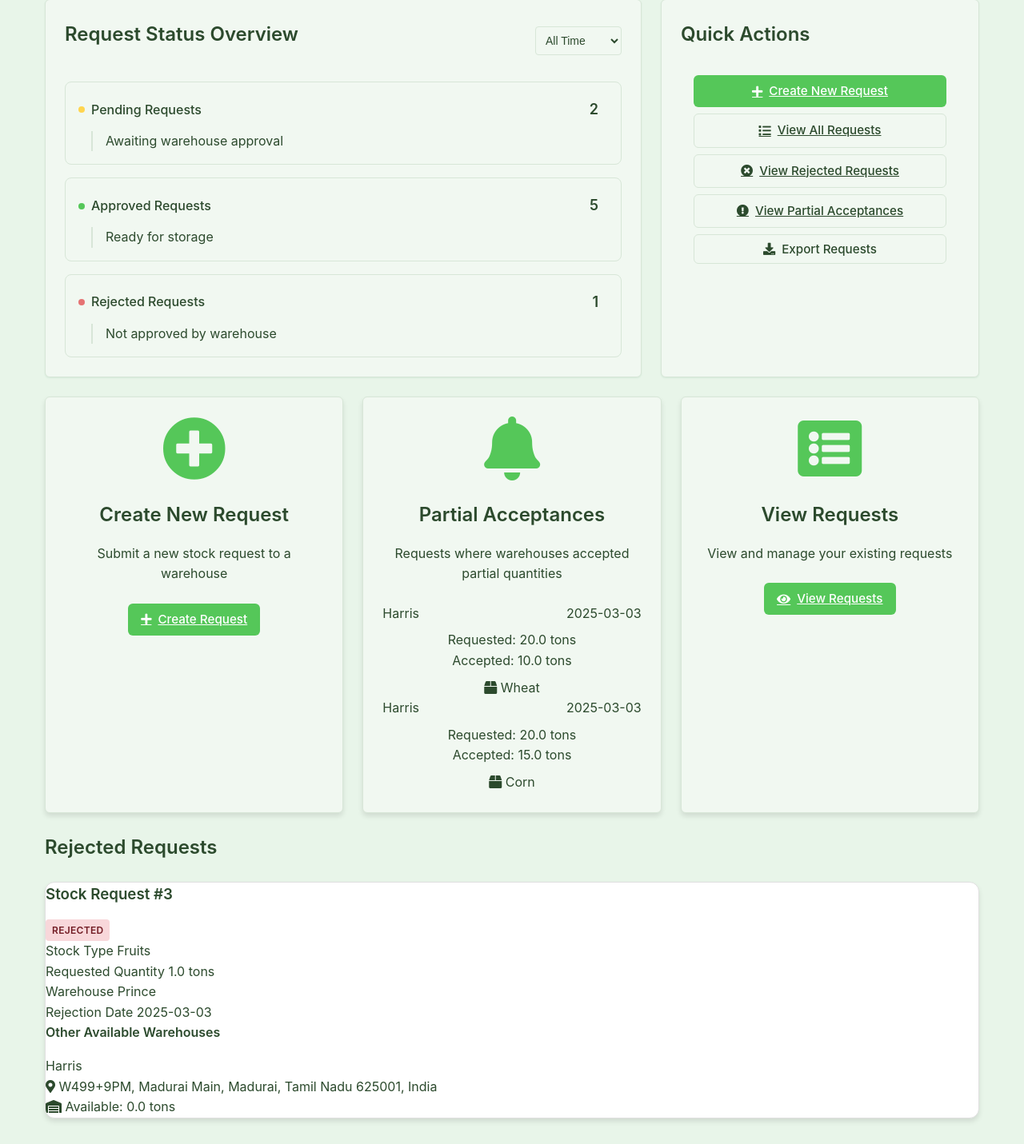
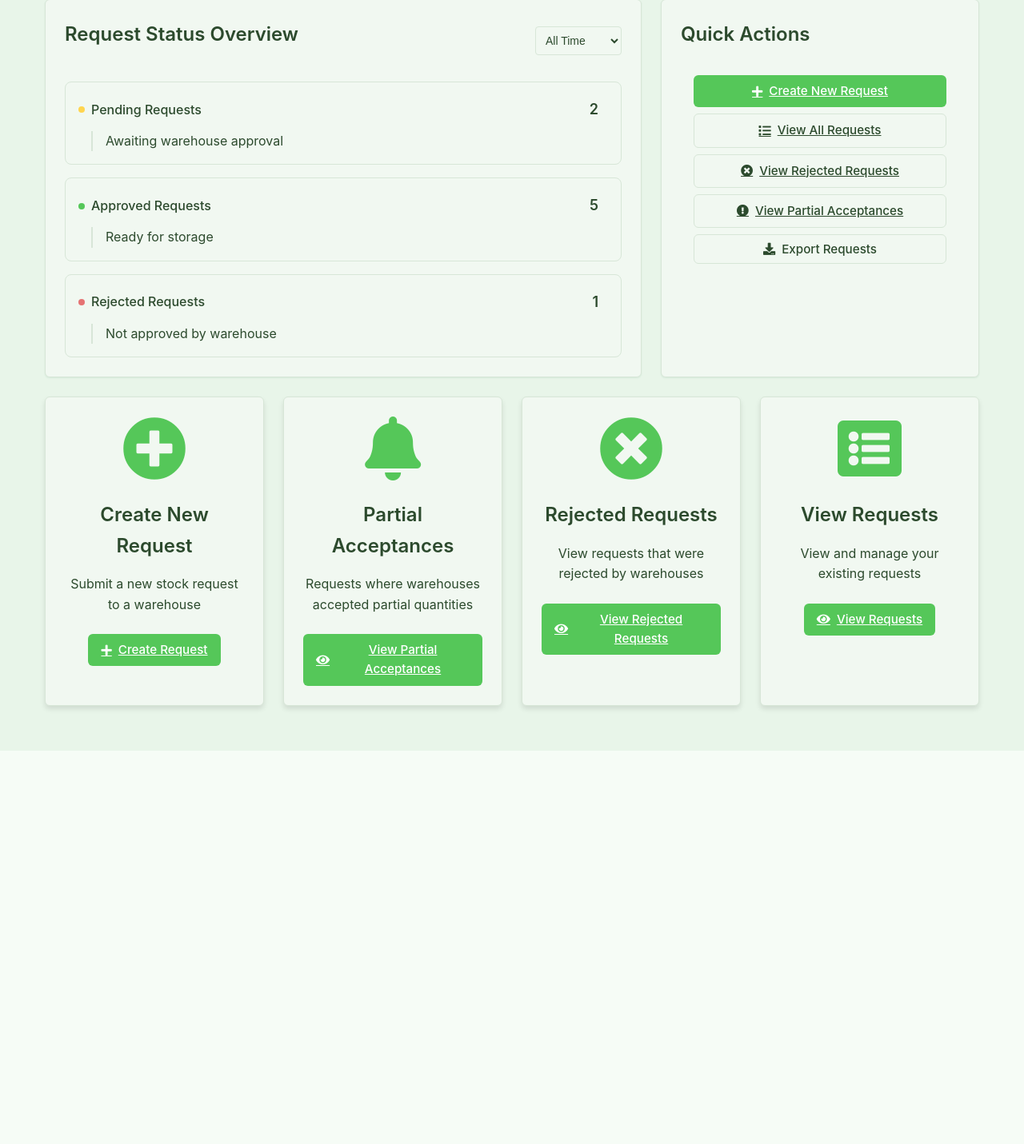
Before and after one commit to Nathan2933/aratro, a Flask app: page /farmer/ in a window 1280 px wide. Shown: the part 515-1946 px from the top of the page at 80% size. After the commit the page ends 1454 px from the top, so only its background shows below. Run offline with Flask 3, Linux system fonts and the light colour scheme; a user stored in the database is signed in.

Commit message:
fixed farmer dashboard

```diff
--- a/templates/farmer_dashboard.html
+++ b/templates/farmer_dashboard.html
@@ -137,6 +137,45 @@
 /* Rejected Requests Section */
 .rejected-requests {
     margin-top: 2rem;
+    background: white;
+    border-radius: 16px;
+    padding: 2rem;
+    box-shadow: 0 4px 20px rgba(0, 0, 0, 0.1);
+}
+
+.rejected-requests-header {
+    display: flex;
+    justify-content: space-between;
+    align-items: center;
+    margin-bottom: 1.5rem;
+}
+
+.rejected-requests-header h2 {
+    color: #2d6b45;
+    font-size: 1.5rem;
+    margin: 0;
+}
+
+.view-all-btn {
+    display: inline-flex;
+    align-items: center;
+    gap: 0.5rem;
+    padding: 0.75rem 1.5rem;
+    background: #55c759;
+    color: white;
+    border-radius: 8px;
+    text-decoration: none;
+    font-weight: 500;
+    transition: all 0.3s ease;
+}
+
+.view-all-btn:hover {
+    background: #3da042;
+    transform: translateY(-2px);
+}
+
+.view-all-btn i {
+    font-size: 1rem;
 }
 
 .rejected-request-card {
@@ -435,46 +474,26 @@
                 <i class="fas fa-bell fa-5x mb-4" style="color: var(--primary-color);"></i>
                 <h2 class="text-xl mb-3">Partial Acceptances</h2>
                 <p class="mb-4">Requests where warehouses accepted partial quantities</p>
-                <div class="partial-requests-list">
-                    {% set partial_requests = [] %}
-                    {% for request in requests %}
-                        {% if request.status == 'approved' and request.stock.quantity < request.stock.requested_quantity %}
-                            {% set _ = partial_requests.append(request) %}
-                        {% endif %}
-                    {% endfor %}
-
-                    {% if partial_requests %}
-                        {% for request in partial_requests %}
-                        <div class="partial-request-item">
-                            <div class="flex justify-between items-center mb-2">
-                                <span class="warehouse-name">{{ request.warehouse.name }}</span>
-                                <span class="date">{{ request.updated_at.strftime('%Y-%m-%d') }}</span>
-                            </div>
-                            <div class="quantities">
-                                <div class="quantity-item">
-                                    <span class="label">Requested:</span>
-                                    <span class="value">{{ request.stock.requested_quantity }} tons</span>
-                                </div>
-                                <div class="quantity-item">
-                                    <span class="label">Accepted:</span>
-                                    <span class="value">{{ request.stock.quantity }} tons</span>
-                                </div>
-                            </div>
-                            <div class="stock-type mt-2">
-                                <i class="fas fa-box"></i> {{ request.stock.type }}
-                            </div>
-                        </div>
-                        {% endfor %}
-                    {% else %}
-                        <div class="text-center text-muted py-4">
-                            <p>No partial acceptances</p>
-                        </div>
-                    {% endif %}
-                </div>
+                <a href="{{ url_for('farmer_dashboard.partial_acceptances') }}" class="btn btn-primary w-full">
+                    <i class="fas fa-eye"></i>
+                    View Partial Acceptances
+                </a>
             </div>
         </div>
 
-        <div class="card dashboard-option-card" onclick="window.location.href='{{ url_for('farmer_dashboard.view_requests_page') }}'">
+        <div class="card dashboard-option-card">
+            <div class="card-content text-center py-6 px-4">
+                <i class="fas fa-times-circle fa-5x mb-4" style="color: var(--primary-color);"></i>
+                <h2 class="text-xl mb-3">Rejected Requests</h2>
+                <p class="mb-4">View requests that were rejected by warehouses</p>
+                <a href="{{ url_for('farmer_dashboard.rejected_requests') }}" class="btn btn-primary w-full">
+                    <i class="fas fa-eye"></i>
+                    View Rejected Requests
+                </a>
+            </div>
+        </div>
+
+        <div class="card dashboard-option-card">
             <div class="card-content text-center py-6 px-4">
                 <i class="fas fa-list-alt fa-5x mb-4" style="color: var(--primary-color);"></i>
                 <h2 class="text-xl mb-3">View Requests</h2>
@@ -485,66 +504,6 @@
                 </a>
             </div>
         </div>
-    </div>
-
-    <!-- Rejected Requests Section -->
-    <div class="rejected-requests">
-        <h2 class="mb-4">Rejected Requests</h2>
-        {% set rejected_requests = requests|selectattr('status', 'equalto', 'rejected')|list %}
-
-        {% if rejected_requests %}
-            {% for request in rejected_requests %}
-            <div class="rejected-request-card">
-                <div class="rejected-request-header">
-                    <h3>Stock Request #{{ request.id }}</h3>
-                    <span class="badge badge-error">Rejected</span>
-                </div>
-
-                <div class="rejected-request-info">
-                    <div class="info-group">
-                        <span class="info-label">Stock Type</span>
-                        <span class="info-value">{{ request.stock.type }}</span>
-                    </div>
-                    <div class="info-group">
-                        <span class="info-label">Requested Quantity</span>
-                        <span class="info-value">{{ request.stock.requested_quantity }} tons</span>
-                    </div>
-                    <div class="info-group">
-                        <span class="info-label">Warehouse</span>
-                        <span class="info-value">{{ request.warehouse.name }}</span>
-                    </div>
-                    <div class="info-group">
-                        <span class="info-label">Rejection Date</span>
-                        <span class="info-value">{{ request.updated_at.strftime('%Y-%m-%d') }}</span>
-                    </div>
-                </div>
-
-                <div class="warehouse-options">
-                    <h4>Other Available Warehouses</h4>
-                    <div class="warehouse-list">
-                        {% for warehouse in warehouses %}
-                            {% if warehouse.id != request.warehouse.id %}
-                            <div class="warehouse-option" onclick="requestWarehouse('{{ request.stock.type }}', {{ request.stock.requested_quantity }}, {{ warehouse.id }})">
-                                <div class="warehouse-name">{{ warehouse.name }}</div>
-                                <div class="warehouse-detail">
-                                    <i class="fas fa-map-marker-alt"></i> {{ warehouse.location }}
-                                </div>
-                                <div class="warehouse-detail">
-                                    <i class="fas fa-warehouse"></i> Available: {{ warehouse.capacity - warehouse.available_space }} tons
-                                </div>
-                            </div>
-                            {% endif %}
-                        {% endfor %}
-                    </div>
-                </div>
-            </div>
-            {% endfor %}
-        {% else %}
-            <div class="text-center text-muted py-4">
-                <i class="fas fa-check-circle fa-3x mb-3"></i>
-                <p>No rejected requests</p>
-            </div>
-        {% endif %}
     </div>
 </div>
 {% endblock %}
```
Also changed, not shown: templates/rejected_requests.html (+119 -106 lines).
